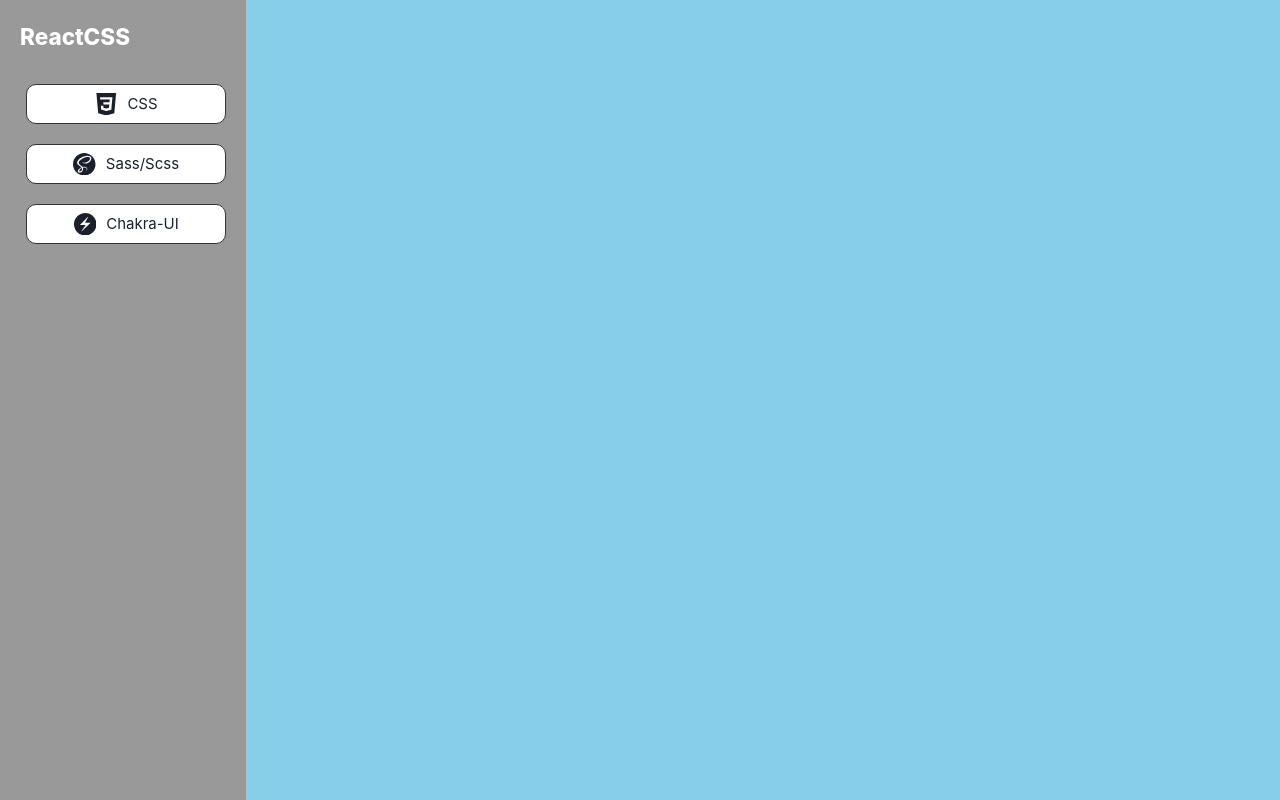
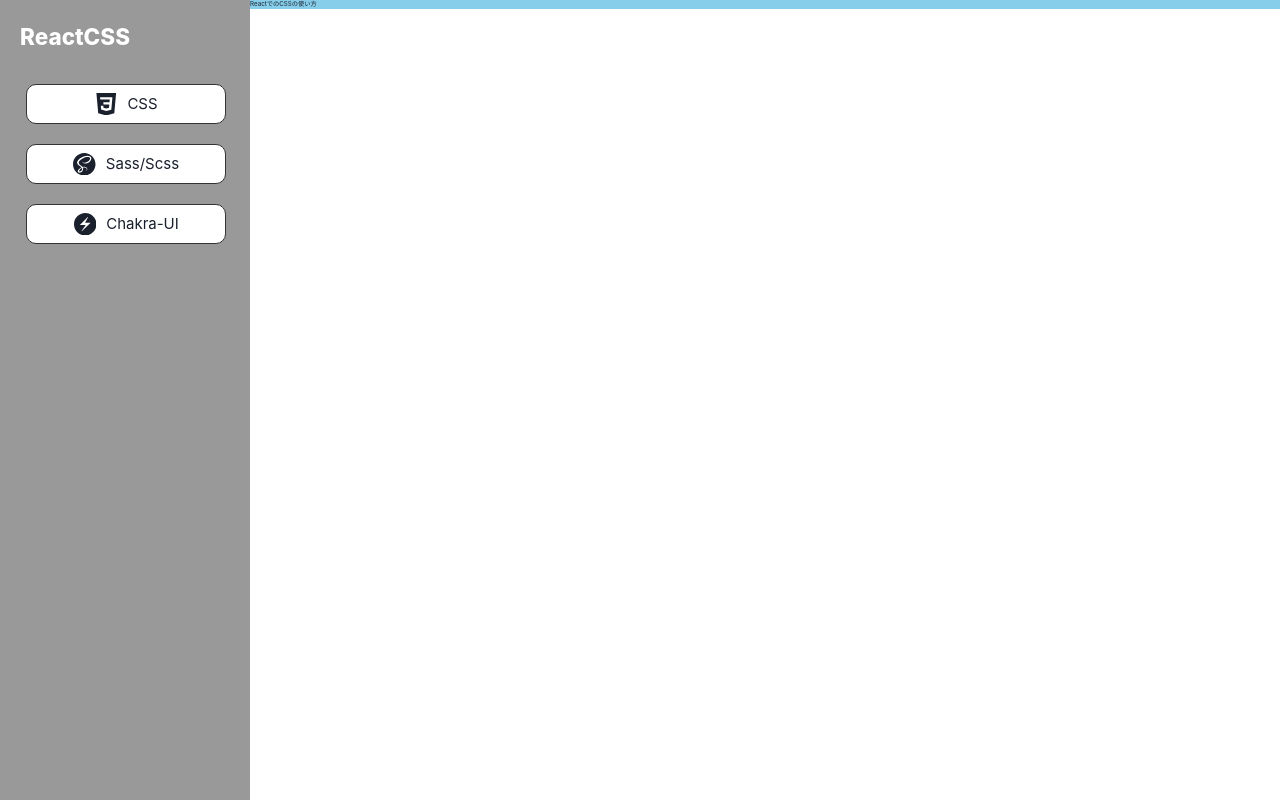
Before and after one commit to RikutoOgaki/React-CSSpage, a Next.js app: page / in a window 1280 px wide. Built offline with nearby package versions, Linux system fonts and the light colour scheme.

Commit message:
ReactCSS

```diff
--- a/src/pages/components/FirstView.tsx
+++ b/src/pages/components/FirstView.tsx
@@ -3,9 +3,13 @@ import { Box, Flex, Text } from '@chakra-ui/react'
 export default function FirstView() {
     return (
         <>
-            <Box w={'100%'} h={'100vh'} bg={'skyblue'}>
-
-            </Box>
+            <Box bg={'skyblue'} marginLeft={'25rem'}>
+                <Box>
+                    <Box as='section'>
+                        <Text as={'h3'}>ReactでのCSSの使い方</Text>
+                    </Box>
+                </Box>
+            </Box >
         </>
     )
 }
--- a/src/pages/components/Navigation.tsx
+++ b/src/pages/components/Navigation.tsx
@@ -12,6 +12,7 @@ export default function Navigation() {
                     position={'fixed'} top={0} left={0}
                     flexDir={'column'}
                     h={'200rem'}
+                    w={'25rem'}
                     bg={'#999'}
                 >
                     <Link href={'/'}>
--- a/src/pages/index.tsx
+++ b/src/pages/index.tsx
@@ -12,7 +12,7 @@ export default function Home() {
       <Head>
         <title>React CSS design</title>
       </Head>
-      <Box position={'relative'}>
+      <Box position={'relative'} overflow={'hidden'}>
         <Navigation />
         <FirstView />
       </Box>
```
Also changed, not shown: src/pages/components/Head.tsx (added, +12 -0 lines).
